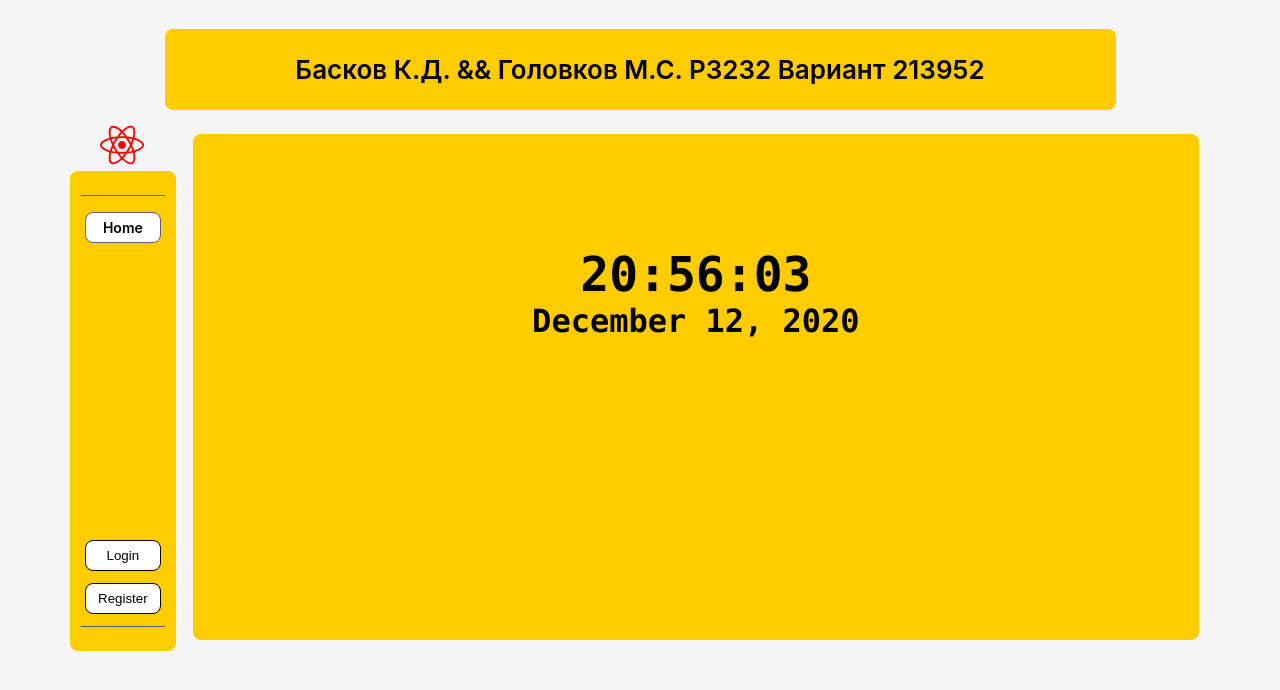
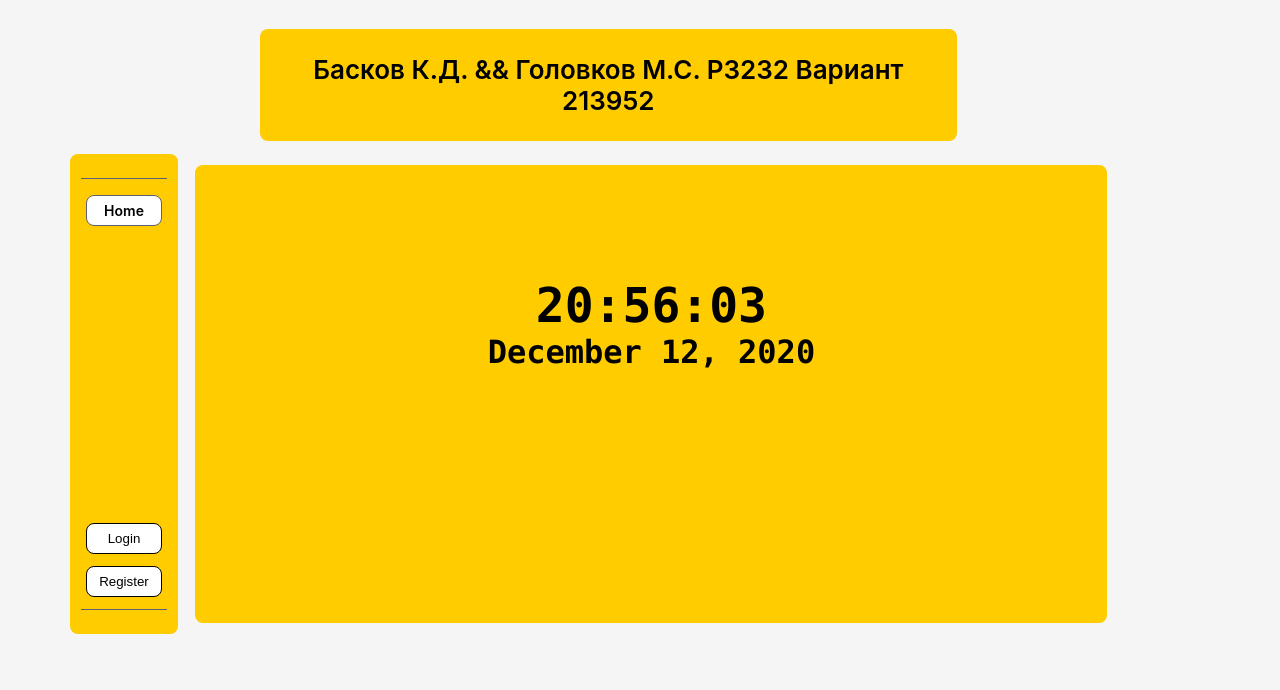
Before and after one commit to BaskovKonstantin/WEB_4_Front, a React (Create React App) app: page /WEB_4/home in a window 1280 px wide. Shown: the top 690 px of the page. Built offline with nearby package versions, Linux system fonts and the light colour scheme.

Commit message:
HotPatch №1

```diff
--- a/src/component/Content.scss
+++ b/src/component/Content.scss
@@ -1,5 +1,6 @@
 .Content {
-  width: min(90%, calc(100% - 64px));
+  width: min(80%, calc(100% - 64px));
+
   background-color: #ffcc00;
   border: 20px;
   border-color: black;
--- a/src/component/Hat.scss
+++ b/src/component/Hat.scss
@@ -1,14 +1,15 @@
 .Hat {
   height: min(10%, calc(100vh - 32px));
-  width: min(75%, calc(100% - 64px));
+  width: min(40%, calc(100% - 64px));
+  width: max(55%, 64px);
   background-color: #ffcc00;
   color: #000000;
   border-radius: 8px;
   border-color: black;
   padding: 2%;
   margin: 1%;
-  margin-left: auto;
-  margin-right: auto;
+  margin-left: 20%;
+  margin-right: 30%;
   text-align: center;
   font-size: 26px;
   &:hover {
--- a/src/component/SideBar.js
+++ b/src/component/SideBar.js
@@ -50,12 +50,9 @@ export default function SideBar() {
     }
   }
 
-  // link to the sources
-  const sourceCode = "https://github.com/insaniss/frontend-with-react-for-spring-boot-application";
 
   return (
     <div className="SideBar" ref={sideBar}>
-      <img src={ReactLogo} alt="react"/>
       <div>
         <div className="NavBar">
           <Link className={'link'} to="/home">Home</Link>
@@ -67,8 +64,6 @@ export default function SideBar() {
             <Register setFormVisibility={setFormVisibility} ref={registerForm}/>
           </div> :
           <div className="Auth"><Logout/></div>}
-        <a className="Github" href={sourceCode} target="_blank">
-        </a>
       </div>
     </div>
   )
--- a/src/component/main/GraphForm.js
+++ b/src/component/main/GraphForm.js
@@ -85,7 +85,7 @@ export default function GraphForm() {
 
             <g opacity={swtch?"1":"0"} stroke="none" ref={frame}>{
               points.map((item) => {
-                return <circle r={3} cx={pixelX(item.x, item.r)} cy={pixelY(item.y, item.r)} fill={item.status?"#55ffbe":"#7a1cbe"}/>
+                return <circle r={3} cx={pixelX(item.x, 4)} cy={pixelY(item.y, 4)} fill={item.status?"#55ffbe":"#7a1cbe"}/>
               })
             }</g>
             <line x1="5" y1={axisY} x2="395" y2={axisY} visibility={axisVisibility}/>
```
